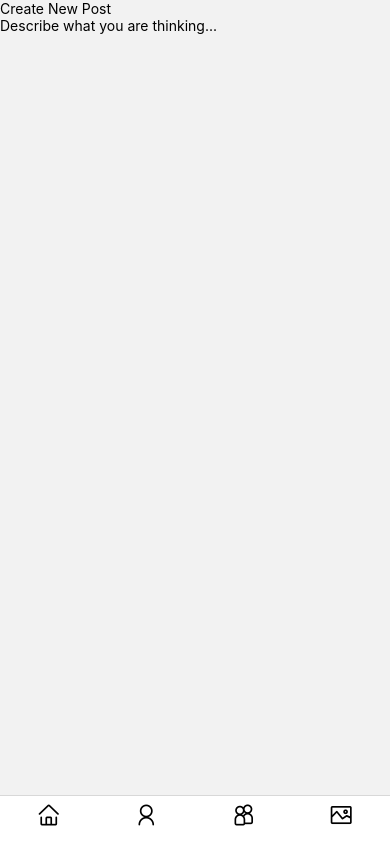
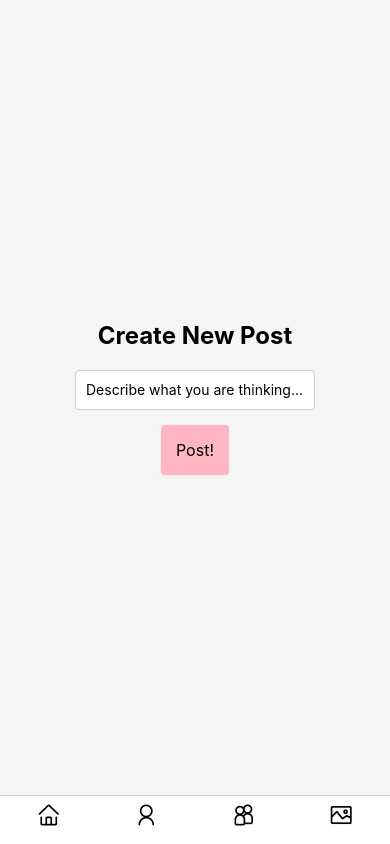
Before and after one commit to sofivillar/ti_prog3_2, a React Native app: screen /NewPost in a window 390 px wide. Built offline with nearby package versions, Linux system fonts and the light colour scheme.

Commit message:
New post wip

```diff
--- a/src/components/NewPost.js
+++ b/src/components/NewPost.js
@@ -1,40 +1,91 @@
 import React, { Component } from 'react';
-import { View, Text, TextInput, TouchableOpacity } from 'react-native';
-import { auth } from '../firebase/config';
+import { View, Text, TextInput, TouchableOpacity, StyleSheet } from 'react-native';
+import { auth, db } from '../firebase/config';
 
 export class NewPost extends Component {
   constructor(props) {
     super(props);
     this.state = {
-      description: this.props.description,
+      description:'',
       email: ''
     }
   }
   componentDidMount() {
-    {if (auth.currentUser === null)
-      this.props.navigation.navigate("HomeMenu")
-     }
-    /* auth.onAuthStateChanged(user => {
-      if (user) {
-        this.props.navigation.navigate('HomeMenu')
-// SI HAY ALGIEN LOGUEADO, que pueda crear posteo
-      }
+    const user = auth.currentUser
+    // Ver si hay un usuario logueado
+  }
+
+  handleSubmit() {
+    const user = auth.currentUser
+
+    if (user) {
+      db.collection('posts').add({
+        owner: user.email,
+        description: this.state.description,
+        createdAt: Date.now(),
+        likes: [] // Para después, cuando alguien likee el posteo voy a agregar su mail aca
+      })
+        .then(() => {
+          this.setState({ description: '' });
+          this.props.navigation.navigate('Home')
+        })
+        .catch(error =>{console.log("Something went wrong while posting", error)});
     }
-    ) */
   }
   render() {
     return (
-      <View>
-        <Text>Create New Post</Text>
-        <TextInput
+      <View style={styles.container}>
+        <Text style={styles.title}>Create New Post</Text>
+        <TextInput style={styles.field}
           keyboardType='default'
           placeholder='Describe what you are thinking...'
-          onChange={text => this.setState({ description: text })}
+          onChangeText={text => this.setState({ description: text })}
           value={this.state.description} />
-        <TouchableOpacity onPress={() => this.handleSubmit()}></TouchableOpacity>
+        <TouchableOpacity style={styles.postButton} onPress={() => this.handleSubmit()}>
+          <Text style={styles.postButtonText}>Post!</Text>
+        </TouchableOpacity>
       </View>
     )
   }
 }
+const styles = StyleSheet.create({
+  container: {
+    flex: 1,
+    backgroundColor: '#f5f5f5',
+    alignItems: 'center',
+    justifyContent: 'center',
+    padding: 20,
+  },
+  title: {
+    fontSize: 24,
+    fontWeight: 'bold',
+    color: '#000',
+    marginBottom: 20,
+  },
+  field: {
+    height: 40,
+    width: 240,
+    padding: 10,
+    backgroundColor: '#fff',
+    borderColor: '#ccc',
+    borderWidth: 1,
+    borderRadius: 4,
+    marginBottom: 15,
+  },
+  postButton: {
+    backgroundColor: "lightpink",
+    padding: 15,
+    borderRadius: 4,
+    shadowColor: '#ccc',
+    shadowOffset: { width: 0, height: 2 },
+    shadowOpacity: 0.2,
+    shadowRadius: 2,
+  },
+  postButtonText: {
+    color: '#grey',
+    fontSize: 16,
+    textAlign: 'center',
+  }
+});
 
 export default NewPost
```
